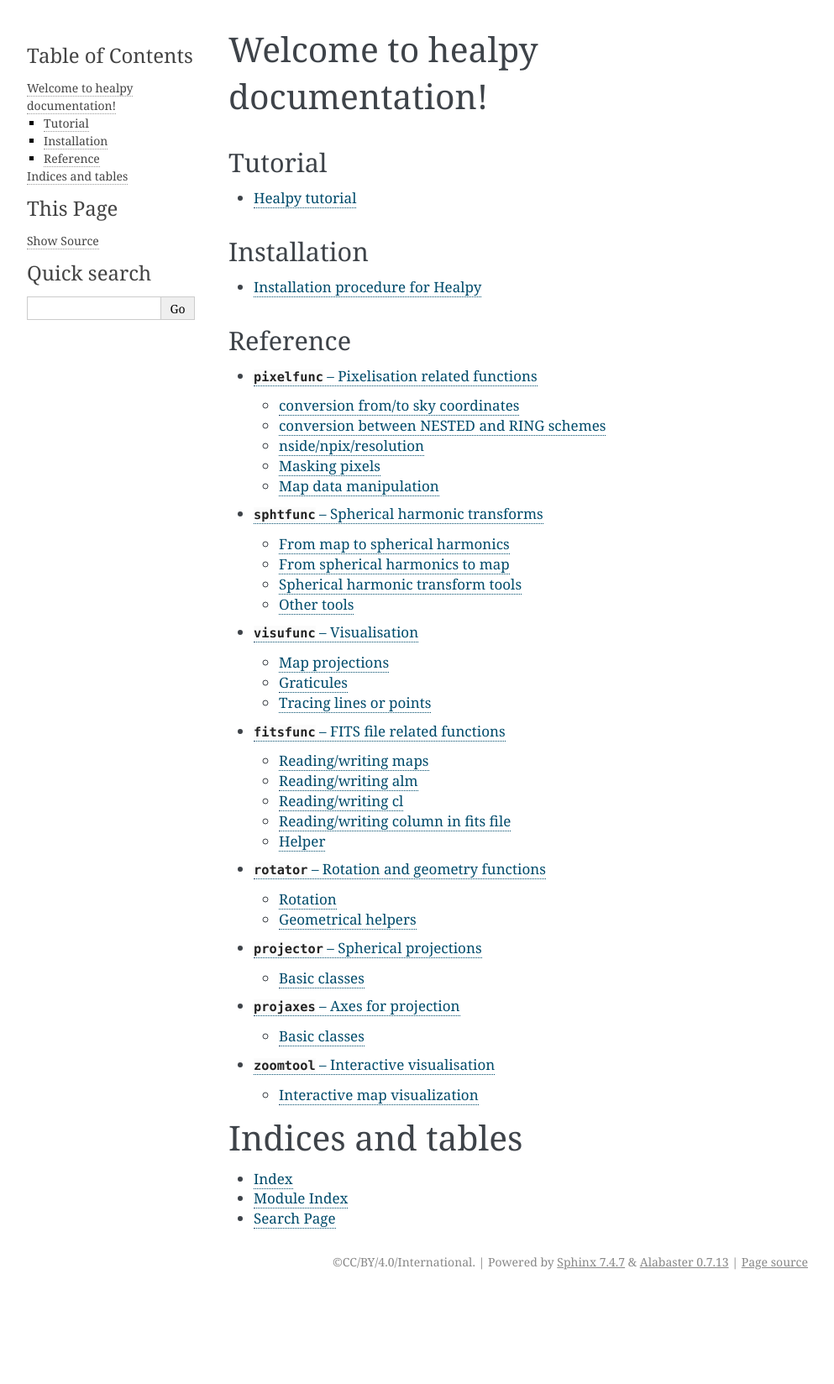
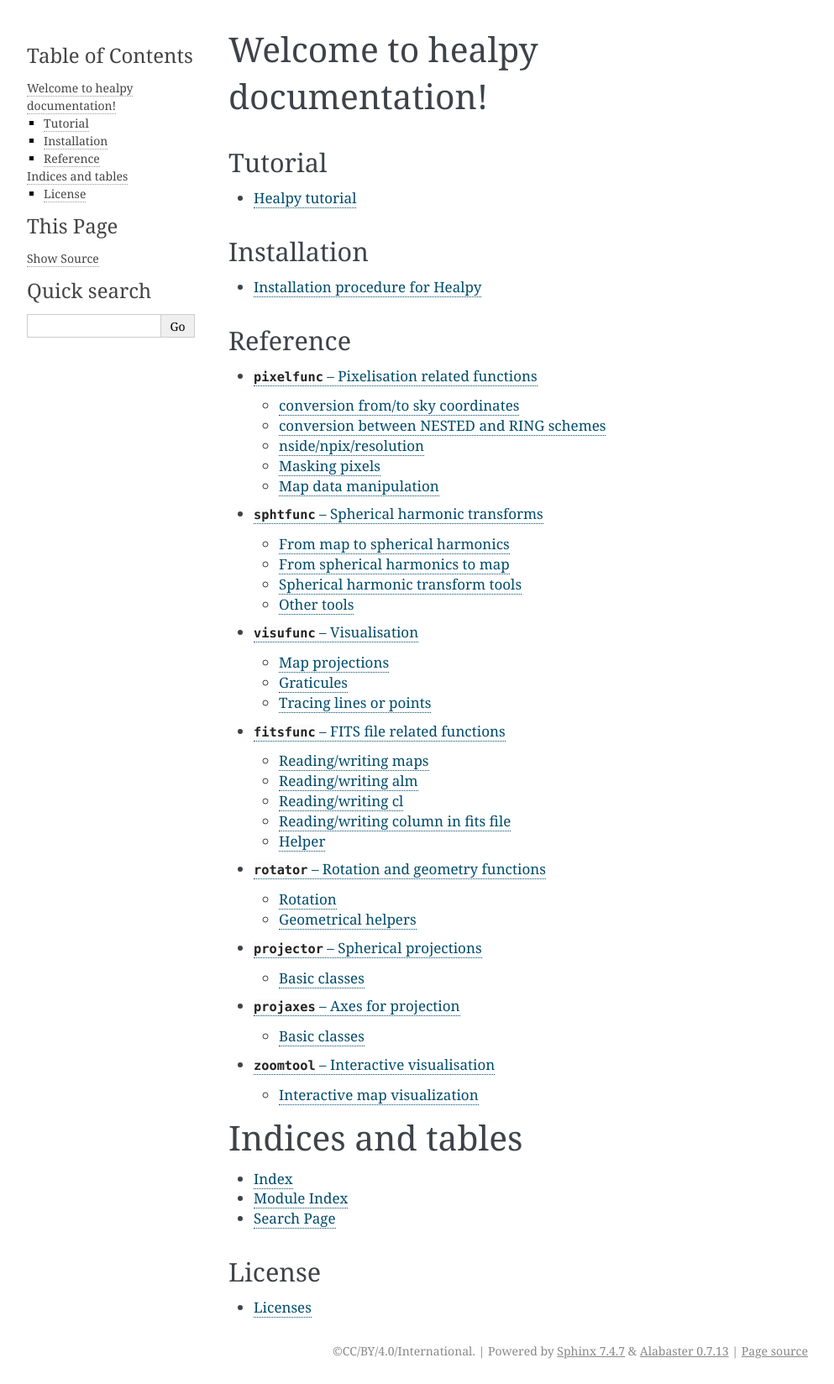
Before and after one commit to healpy/healpy, a Sphinx documentation site: the page built from doc/index.rst, in a window 1280 px wide. Shown: the whole page at 84% size, without its empty margins (148-1141 px from the left). Built offline with Sphinx 7.4.7, drawn with Linux system fonts in a browser that asks for light colours; before the commit the page ends 1542 px from its top, so only the background shows below that.

Commit message:
Adding the license to the docs pages

```diff
--- a/doc/index.rst
+++ b/doc/index.rst
@@ -38,10 +38,17 @@ Reference
    healpy_projaxes
    healpy_zoomtool
 
-
 Indices and tables
 ==================
 
 * :ref:`genindex`
 * :ref:`modindex`
 * :ref:`search`
+
+License
+-------
+
+.. toctree::
+   :maxdepth: 1
+
+   license
```
Also changed, not shown: doc/license.rst (added, +10 -0 lines).
